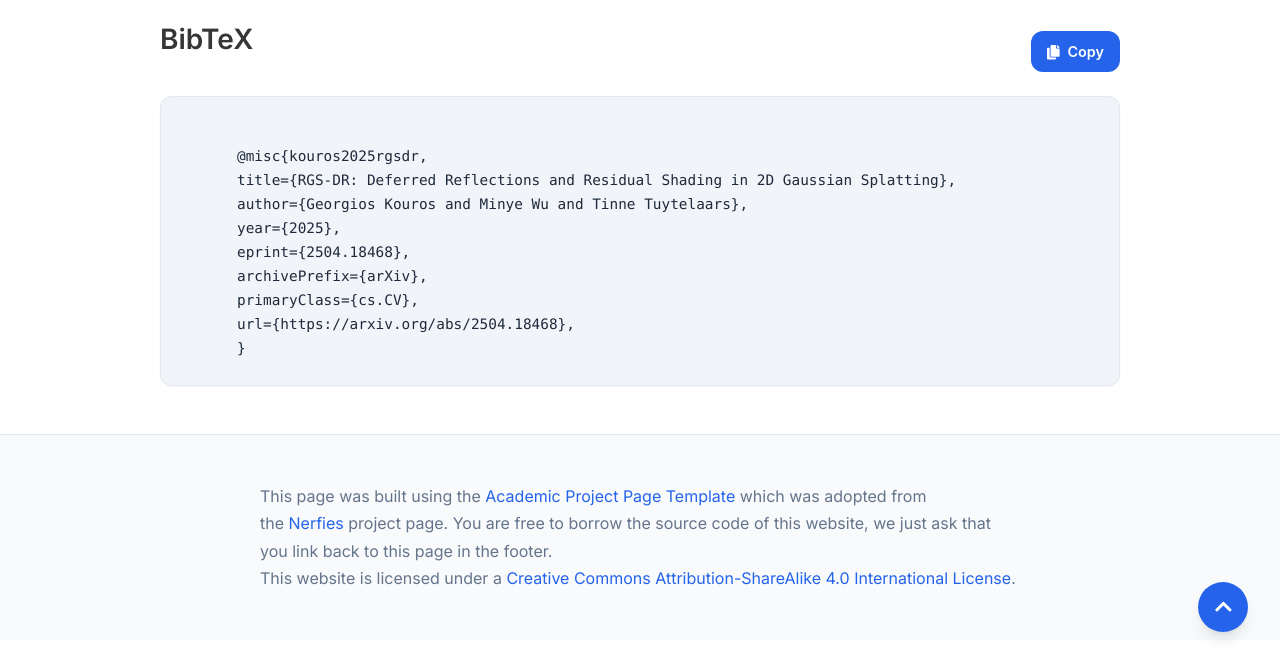
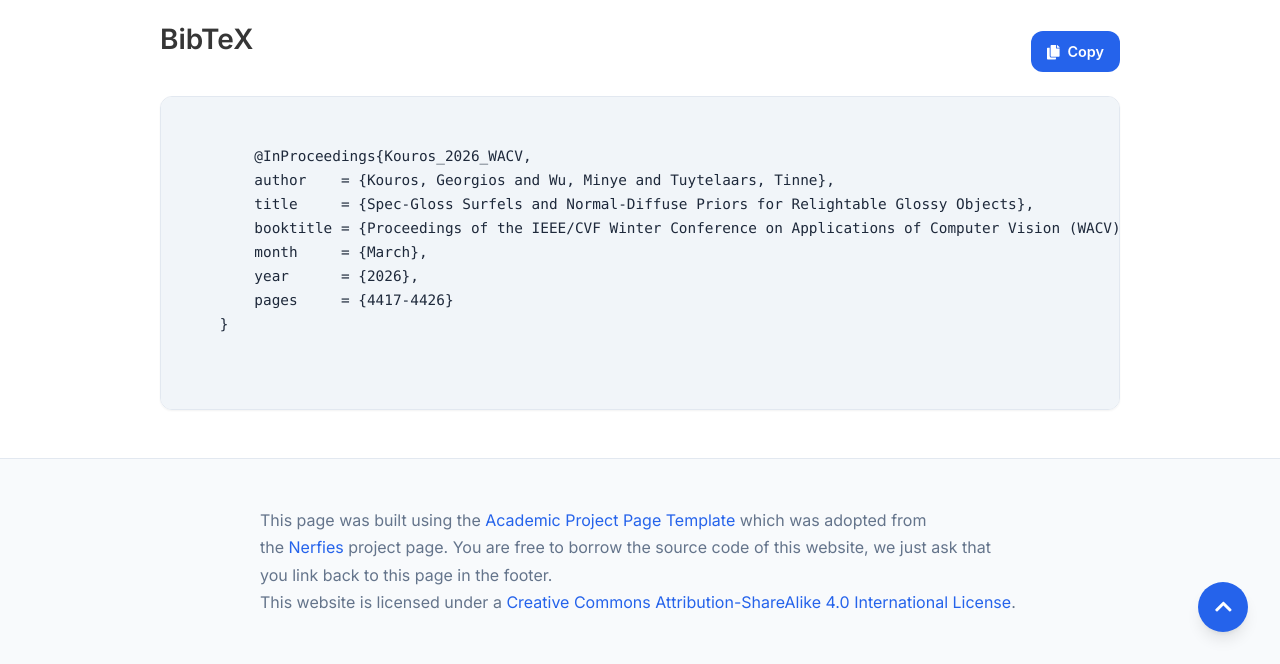
Before and after one commit to gkouros/gkouros.github.io, a Jekyll site: the page projects/RGS-DR/index.html, which Jekyll copies as it is, in a window 1280 px wide and 900 px high, scrolled down 5915 px, cut to the strip 236-900 px from the top of the window. Built offline with Jekyll 4.4.1, drawn with Linux system fonts in a browser that asks for light colours; nearby versions of some CDN libraries; library files that are not in the unit come from our copies; a style sheet for code colours, icons or effects is not loaded; before the commit the page ends 6791 px from its top, so only the background shows below that.

Commit message:
Update citation of SpecGloss-GS

```diff
--- a/projects/RGS-DR/index.html
+++ b/projects/RGS-DR/index.html
@@ -480,15 +480,16 @@
         </button>
       </div>
       <pre id="bibtex-code"><code>
-      @misc{kouros2025rgsdr,
-      title={RGS-DR: Deferred Reflections and Residual Shading in 2D Gaussian Splatting},
-      author={Georgios Kouros and Minye Wu and Tinne Tuytelaars},
-      year={2025},
-      eprint={2504.18468},
-      archivePrefix={arXiv},
-      primaryClass={cs.CV},
-      url={https://arxiv.org/abs/2504.18468},
-      }</code></pre>
+        @InProceedings{Kouros_2026_WACV,
+        author    = {Kouros, Georgios and Wu, Minye and Tuytelaars, Tinne},
+        title     = {Spec-Gloss Surfels and Normal-Diffuse Priors for Relightable Glossy Objects},
+        booktitle = {Proceedings of the IEEE/CVF Winter Conference on Applications of Computer Vision (WACV)},
+        month     = {March},
+        year      = {2026},
+        pages     = {4417-4426}
+    }
+
+    </code></pre>
     </div>
 </section>
 <!--End BibTex citation -->
```
